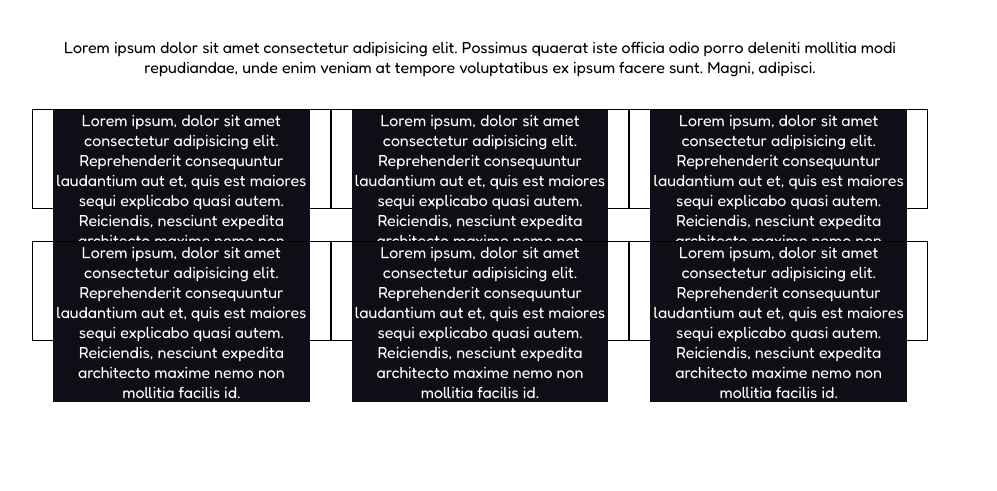
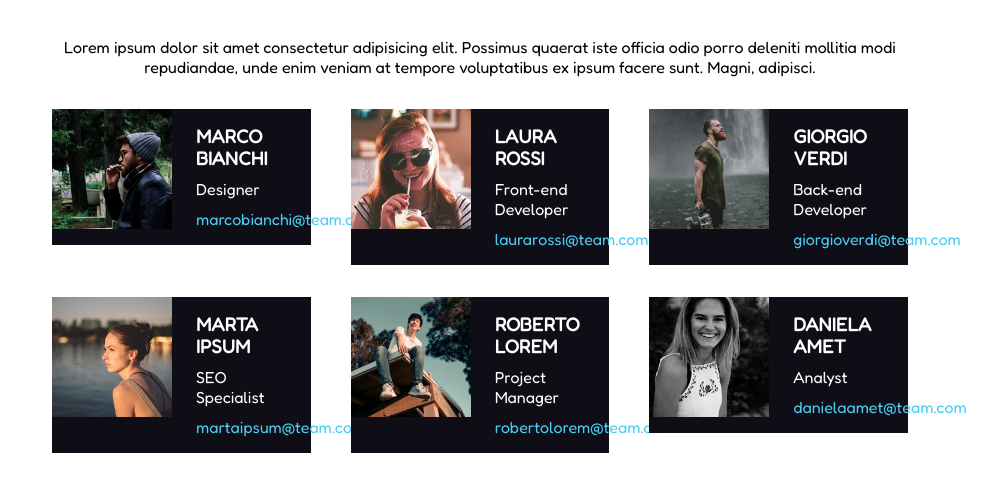
Before and after one commit to gianmarcocilia/html-css-float-cards, a plain HTML site: page index.html in a window 1280 px wide. Shown: the part 93-584 px from the top of the page, without its empty margins (160-1157 px from the left). Drawn offline with Linux system fonts and the light colour scheme.

Commit message:
add: complete layout with img and identity

```diff
--- a/css/style.css
+++ b/css/style.css
@@ -33,21 +33,26 @@ h1 {
     margin-bottom: 40px;
 }
 
+/* SECTION */
+section {
+    text-align: left;
+    color: white;
+}
 /* Columns section */
 
 .row {
     margin-top: 2em;
-    color: white;
-
 }
 
 .column {
     float: left;
     width: calc(100% / 3);
     padding: 0 20px;
-    /* debug */
-    border: 1px solid black;
-    height: 100px;
+}
+
+.column img {
+    height: 120px;
+    float: left;
 }
 
 .clearfix::after {
@@ -58,4 +63,22 @@ h1 {
 
 .card {
     background-color: rgba(15, 14, 23, 1);
+    min-height: 120px;
 }
+
+/* Identity */
+
+.identity {
+    padding: 1em;
+    padding-left: 9em;
+}
+
+.identity h3,
+.identity p {
+    margin-bottom: 10px;
+}
+
+.identity a {
+    text-decoration: none;
+    color: rgba(77, 204, 242, 1);
+}
--- a/index.html
+++ b/index.html
@@ -19,18 +19,33 @@
             <!-- First 3 columns section -->
             <section class="row clearfix">
                 <div class="column">
-                    <div class="card">
-                        <p>Lorem ipsum, dolor sit amet consectetur adipisicing elit. Reprehenderit consequuntur laudantium aut et, quis est maiores sequi explicabo quasi autem. Reiciendis, nesciunt expedita architecto maxime nemo non mollitia facilis id.</p>
+                    <div class="card clearfix">
+                        <img src="img/male1.png" alt="foto ragazzo">
+                        <div class="identity">
+                            <h3>MARCO BIANCHI</h3>
+                            <p>Designer</p>
+                            <a href="">marcobianchi@team.com</a>
+                        </div>
                     </div>
                 </div>
                 <div class="column">
-                    <div class="card">
-                        <p>Lorem ipsum, dolor sit amet consectetur adipisicing elit. Reprehenderit consequuntur laudantium aut et, quis est maiores sequi explicabo quasi autem. Reiciendis, nesciunt expedita architecto maxime nemo non mollitia facilis id.</p>
+                    <div class="card clearfix">
+                        <img src="img/female1.png" alt="foto ragazza">
+                        <div class="identity">
+                            <h3>LAURA ROSSI</h3>
+                            <p>Front-end Developer</p>
+                            <a href="">laurarossi@team.com</a>
+                        </div>
                     </div>
                 </div>
                 <div class="column">
-                    <div class="card">
-                        <p>Lorem ipsum, dolor sit amet consectetur adipisicing elit. Reprehenderit consequuntur laudantium aut et, quis est maiores sequi explicabo quasi autem. Reiciendis, nesciunt expedita architecto maxime nemo non mollitia facilis id.</p>
+                    <div class="card clearfix">
+                        <img src="img/male2.png" alt="foto ragazzo">
+                        <div class="identity">
+                            <h3>GIORGIO VERDI</h3>
+                            <p>Back-end Developer</p>
+                            <a href="">giorgioverdi@team.com</a>
+                        </div>
                     </div>
                 </div>
 
@@ -40,18 +55,33 @@
             <!-- Second 3 columns section -->
             <section class="row clearfix">
                 <div class="column">
-                    <div class="card">
-                        <p>Lorem ipsum, dolor sit amet consectetur adipisicing elit. Reprehenderit consequuntur laudantium aut et, quis est maiores sequi explicabo quasi autem. Reiciendis, nesciunt expedita architecto maxime nemo non mollitia facilis id.</p>
+                    <div class="card clearfix">
+                        <img src="img/female2.png" alt="foto ragazza">
+                        <div class="identity">
+                            <h3>MARTA IPSUM</h3>
+                            <p>SEO Specialist</p>
+                            <a href="">martaipsum@team.com</a>
+                        </div>
                     </div>
                 </div>
                 <div class="column">
-                    <div class="card">
-                        <p>Lorem ipsum, dolor sit amet consectetur adipisicing elit. Reprehenderit consequuntur laudantium aut et, quis est maiores sequi explicabo quasi autem. Reiciendis, nesciunt expedita architecto maxime nemo non mollitia facilis id.</p>
+                    <div class="card clearfix">
+                        <img src="img/male3.png" alt="foto ragazzo">
+                        <div class="identity">
+                            <h3>ROBERTO LOREM</h3>
+                            <p>Project Manager</p>
+                            <a href="">robertolorem@team.com</a>
+                        </div>
                     </div>
                 </div>
                 <div class="column">
-                    <div class="card">
-                        <p>Lorem ipsum, dolor sit amet consectetur adipisicing elit. Reprehenderit consequuntur laudantium aut et, quis est maiores sequi explicabo quasi autem. Reiciendis, nesciunt expedita architecto maxime nemo non mollitia facilis id.</p>
+                    <div class="card clearfix">
+                        <img src="img/female3.png" alt="foto ragazza">
+                        <div class="identity">
+                            <h3>DANIELA AMET</h3>
+                            <p>Analyst</p>
+                            <a href="">danielaamet@team.com</a>
+                        </div>
                     </div>
                 </div>
 
```
